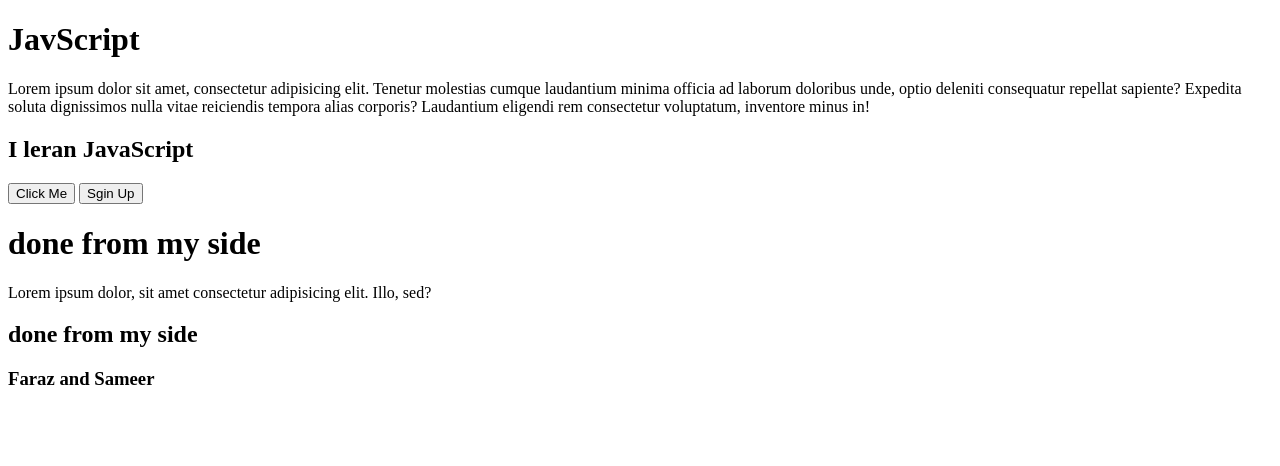
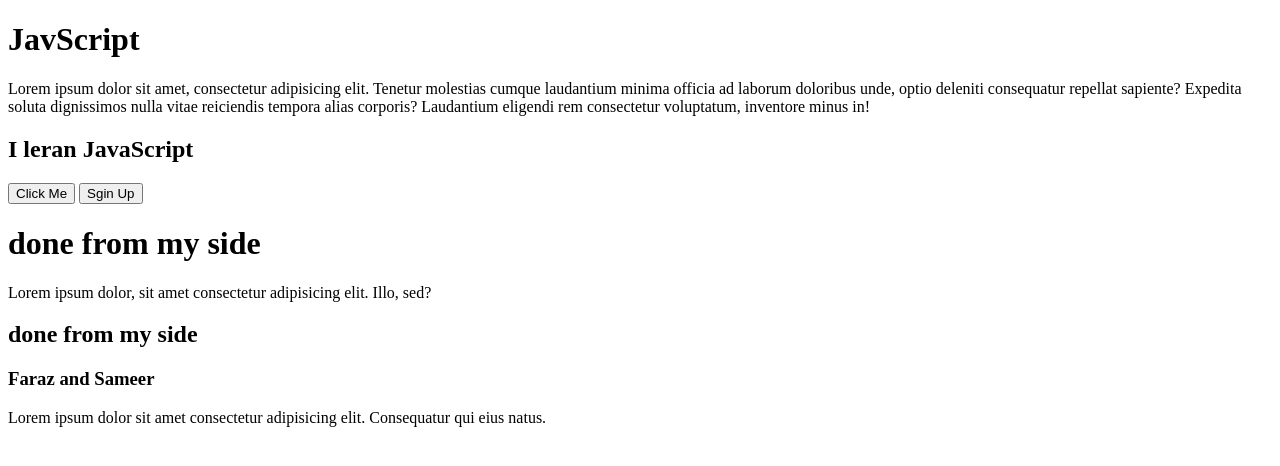
Before and after one commit to Sameer-ahmed-dharejo/Sameer-ahmed-dharejo, a plain HTML site: page index.html in a window 1280 px wide. Drawn offline with Linux system fonts and the light colour scheme.

Commit message:
Faraz and Sameer

```diff
--- a/index.html
+++ b/index.html
@@ -24,6 +24,7 @@
         <div class="sameer">
             <h3>Faraz and Sameer</h3>
         </div>
+        <p>Lorem ipsum dolor sit amet consectetur adipisicing elit. Consequatur qui eius natus.</p>
 </body>
 
 </html>
```
